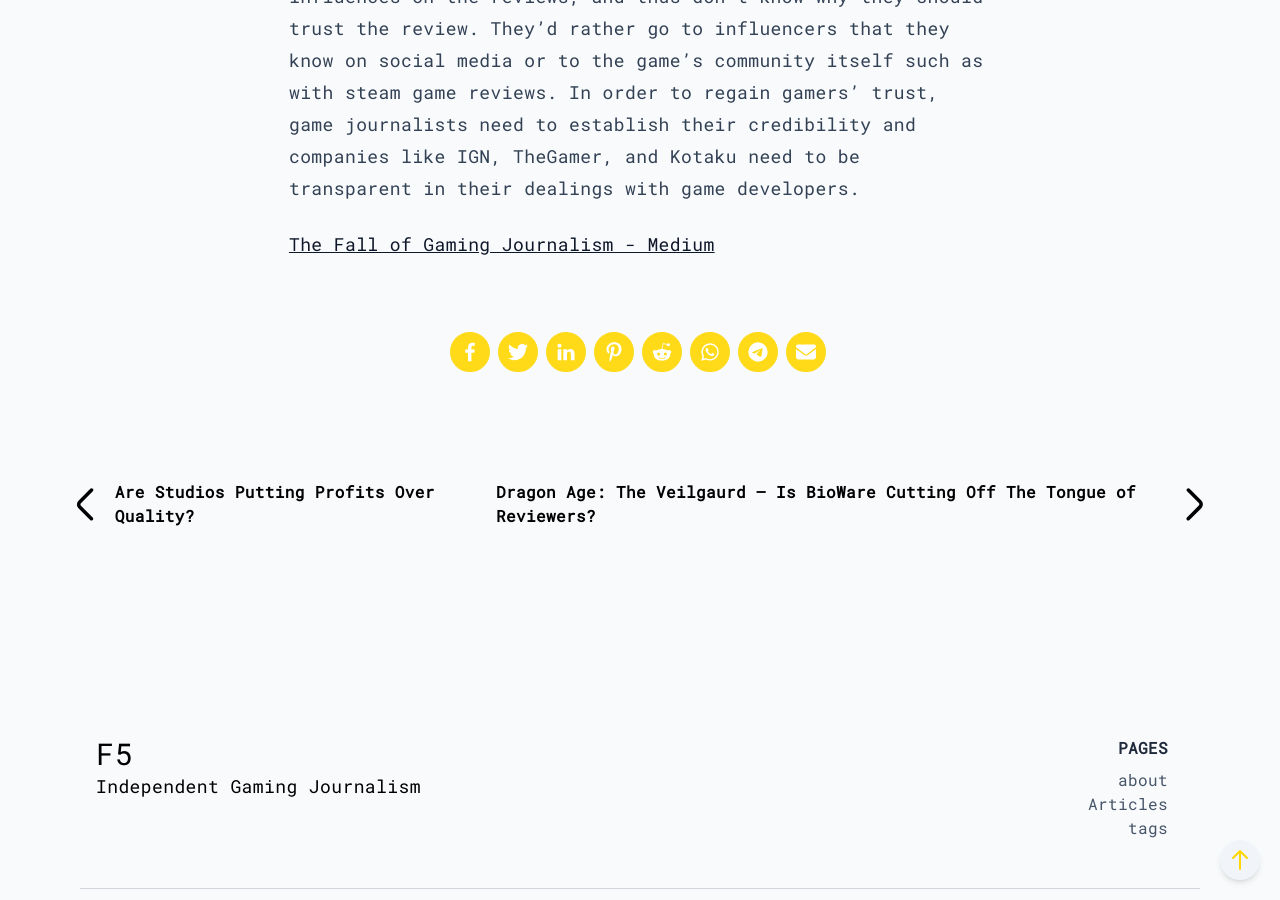
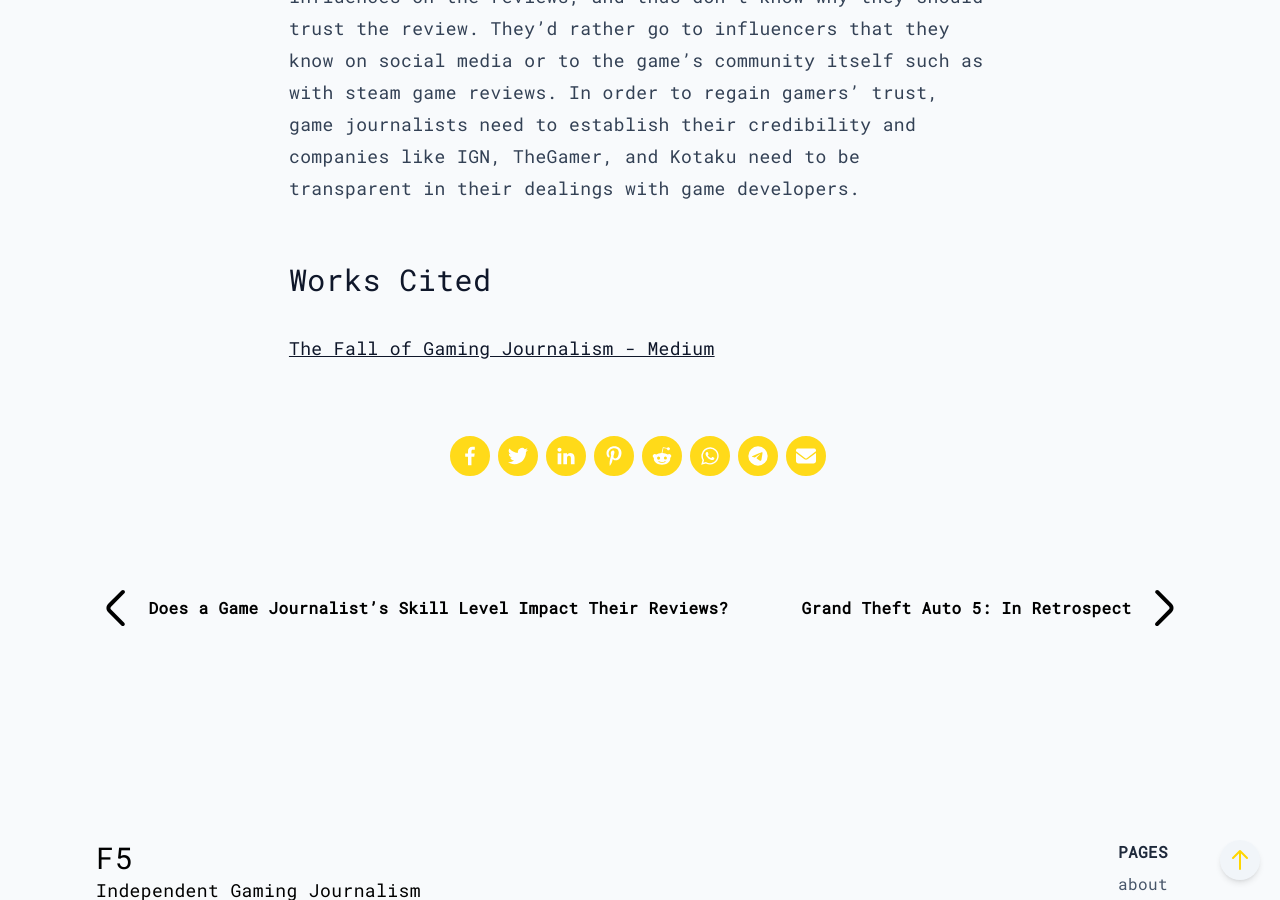
Before and after one commit to nmcain/gaming-journalism-blog, a Jekyll site: the page built from _posts/2024-11-22-trust.md, in a window 1280 px wide and 900 px high, scrolled down 1868 px. Built offline with Jekyll 4.4.1, drawn with Linux system fonts in a browser that asks for light colours.

Commit message:
Matthew Clearout

```diff
--- a/_posts/2024-11-1-trust.md
+++ b/_posts/2024-11-22-trust.md
@@ -18,4 +18,7 @@
 
 Game journalists’ audience, gamers, don’t know the author that writes the reviews, doesn’t know whether there are additional influences on the reviews, and thus don’t know why they should trust the review. They’d rather go to influencers that they know on social media or to the game’s community itself such as with steam game reviews. In order to regain gamers’ trust, game journalists need to establish their credibility and companies like IGN, TheGamer, and Kotaku need to be transparent in their dealings with game developers.
 
+
+## Works Cited
+
 [The Fall of Gaming Journalism - Medium](https://medium.com/@averageguymedianow/the-fall-of-gaming-journalism-7b1c43e572f9)
```
Also changed, not shown: _posts/2024-11-14-profits.md (renamed from _posts/2024-11-1-profits.md, +1 -1 lines), _posts/2024-11-17-indie.md (renamed from _posts/2024-11-1-indie.md).
